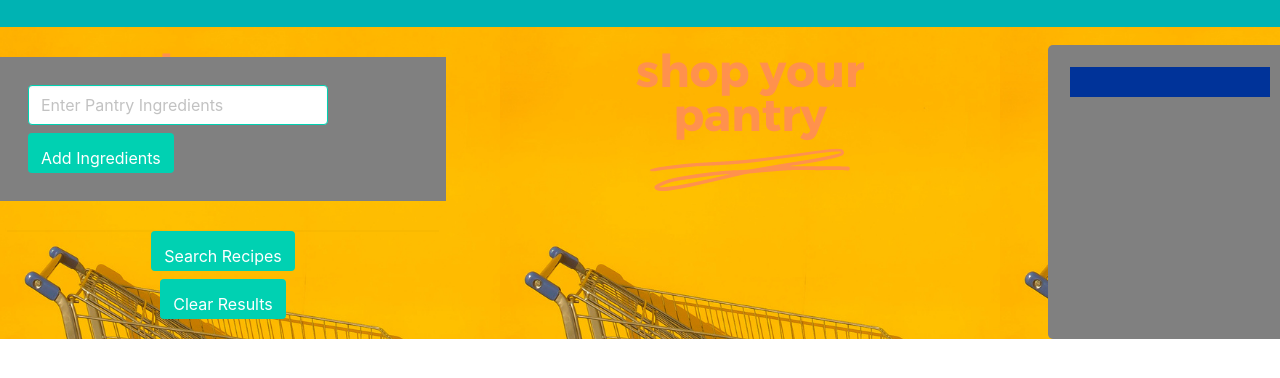
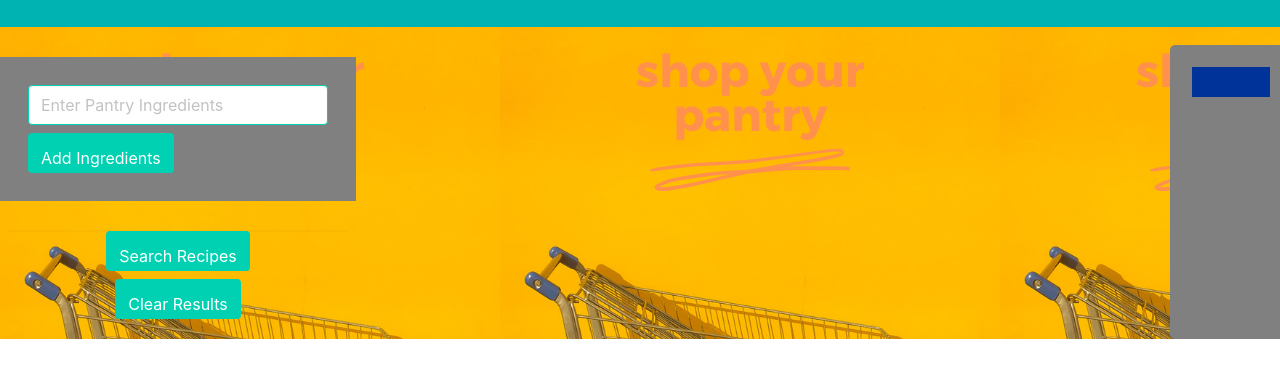
Before and after one commit to caitie-gorham/shopYourPantry, a plain HTML site: page index.html in a window 1280 px wide. Shown: the part 86-464 px from the top of the page. Drawn offline with nearby package versions, Linux system fonts and the light colour scheme.

Commit message:
corrected column styles

```diff
--- a/assets/style.css
+++ b/assets/style.css
@@ -18,10 +18,6 @@
     padding: 20px;
     color: white;
     margin-bottom: 30px;
-}
-
-#pantry-container {
-    width: 300px;
 }
 
 #ing-input {
@@ -56,7 +52,6 @@
 }
 
 #recipe-results-container {
-    width: 400px;
     margin: 10px;
     padding: 5px;
 }
--- a/index.html
+++ b/index.html
@@ -16,8 +16,8 @@
     </div>
 
     <div id="body" class="columns">
-        <div class="container" id="pantry-container">
-            <div id="col-1" class="column">
+        <div class="column" id="pantry-container">
+            <div id="col-1">
                 <section id="search-div">
                     <div id="search-bar" class="row">
                         <input id="ing-input" class="input is-primary column m-2" type="text" placeholder="Enter Pantry Ingredients">
@@ -40,14 +40,14 @@
                 </div>
             </div>
         </div>
-        <div class="container" id="recipe-results-container">
-            <div id="col-2" class="column is-hidden is-three-fifths">
+        <div class="column is-three-fifths" id="recipe-results-container">
+            <div id="col-2">
                 <div id="recipe-results">
                 </div>
             </div>
         </div>
-        <div class="container" id="recipe-ing-youtube-container">
-            <div id="col-3" class="column">
+        <div class="column" id="recipe-ing-youtube-container">
+            <div id="col-3">
                 <div id="recip-ing">
 
                 </div>
```
